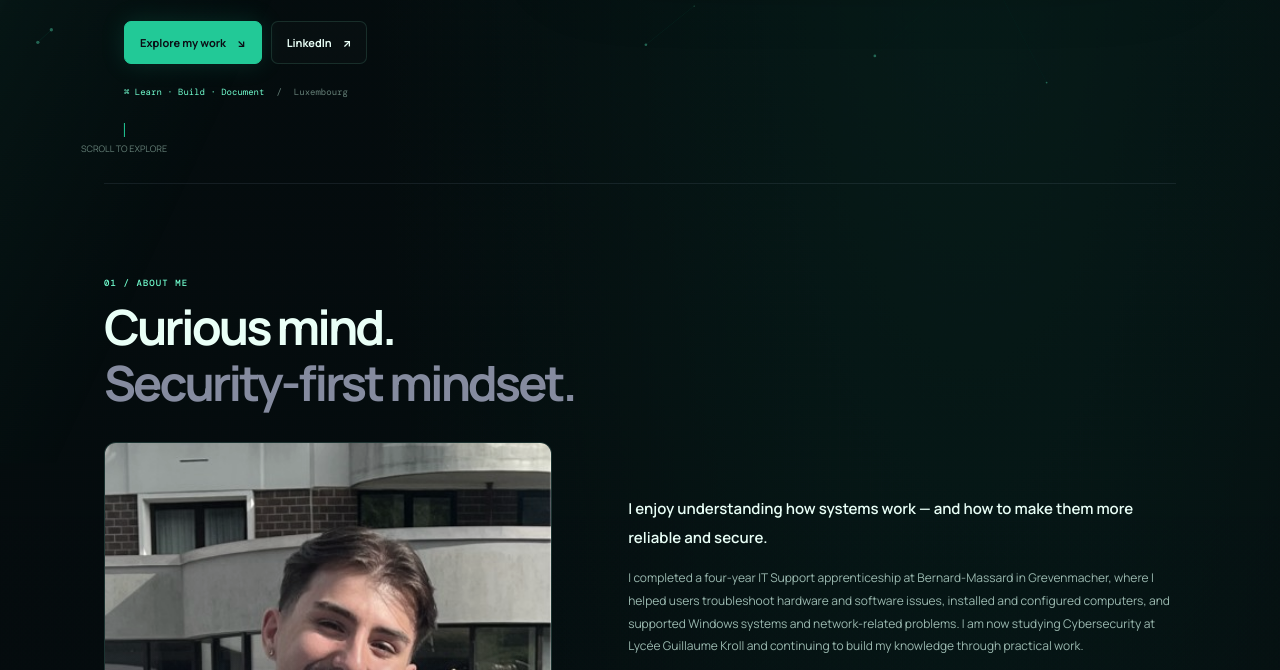
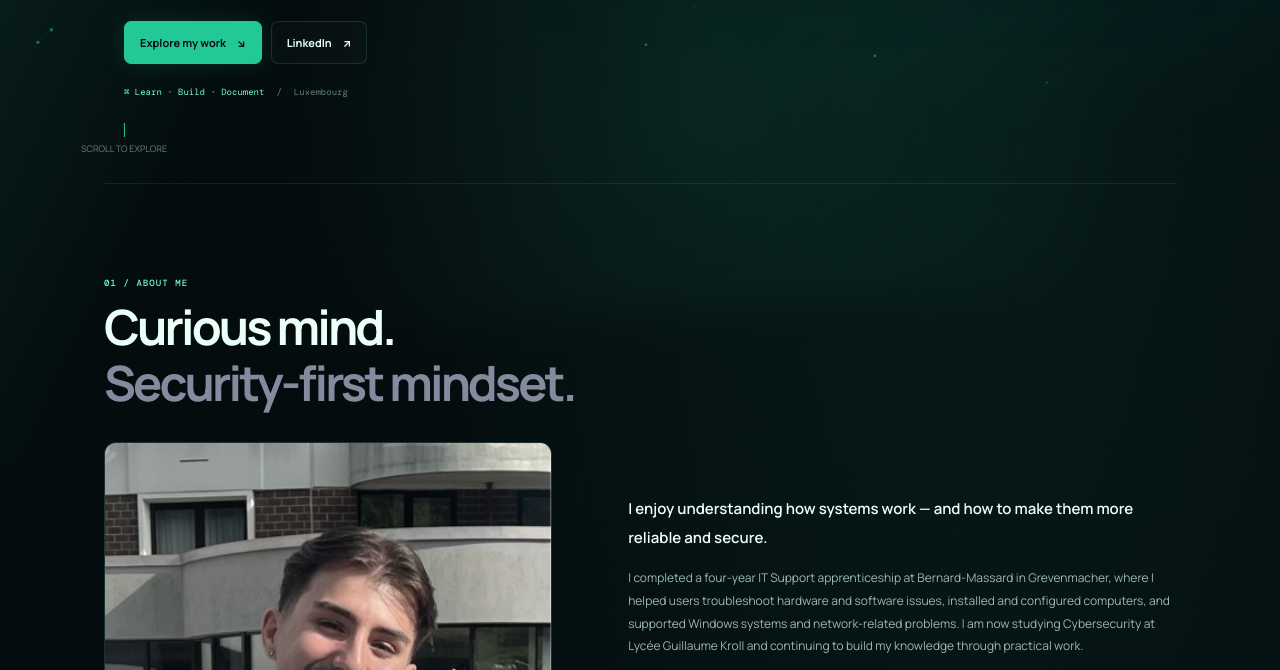
Before and after one commit to FreMi185/FreMi185.github.io, a plain HTML site: page index.html in a window 1280 px wide. Shown: the part 697-1367 px from the top of the page. Drawn offline with nearby package versions, Linux system fonts and the light colour scheme.

Commit message:
Update style.css

```diff
--- a/css/style.css
+++ b/css/style.css
@@ -432,9 +432,25 @@
   inset: -45% -30%;
   pointer-events: none;
   content: "";
-  background: linear-gradient(115deg, transparent 38%, rgba(62, 240, 180, .045) 48%, rgba(62, 240, 180, .11) 50%, rgba(62, 240, 180, .045) 52%, transparent 62%);
+  background: linear-gradient(115deg, transparent 38%, rgba(62, 240, 180, .07) 48%, rgba(62, 240, 180, .16) 50%, rgba(62, 240, 180, .07) 52%, transparent 62%);
   transform: translateX(-45%);
   animation: cyber-sweep 14s ease-in-out infinite;
+}
+
+/* Diffused moving light gives the particle field a deeper, cinematic feel. */
+body::after {
+  position: fixed;
+  z-index: 0;
+  inset: -28%;
+  pointer-events: none;
+  content: "";
+  background:
+    radial-gradient(ellipse at 28% 38%, rgba(0, 175, 125, .13), transparent 32%),
+    radial-gradient(ellipse at 73% 58%, rgba(0, 108, 120, .16), transparent 36%),
+    radial-gradient(ellipse at 54% 84%, rgba(52, 220, 158, .08), transparent 29%);
+  filter: blur(22px);
+  transform: translate3d(-3%, -2%, 0) rotate(-5deg);
+  animation: aurora-drift 22s ease-in-out infinite alternate;
 }
 
 /* Keep the decorative sweep and network behind all readable content. */
@@ -446,6 +462,11 @@
   88%, 100% { transform: translateX(45%); }
 }
 
+@keyframes aurora-drift {
+  from { transform: translate3d(-3%, -2%, 0) rotate(-5deg) scale(1); }
+  to { transform: translate3d(3%, 3%, 0) rotate(5deg) scale(1.08); }
+}
+
 @media (max-width: 680px) {
   .site-header { min-height: 66px; padding-inline: 17px; }
   .site-nav { position: absolute; flex-direction: column; }
@@ -454,5 +475,5 @@
 }
 
 @media (prefers-reduced-motion: reduce) {
-  body::before { animation: none; }
+  body::before, body::after { animation: none; }
 }
```
